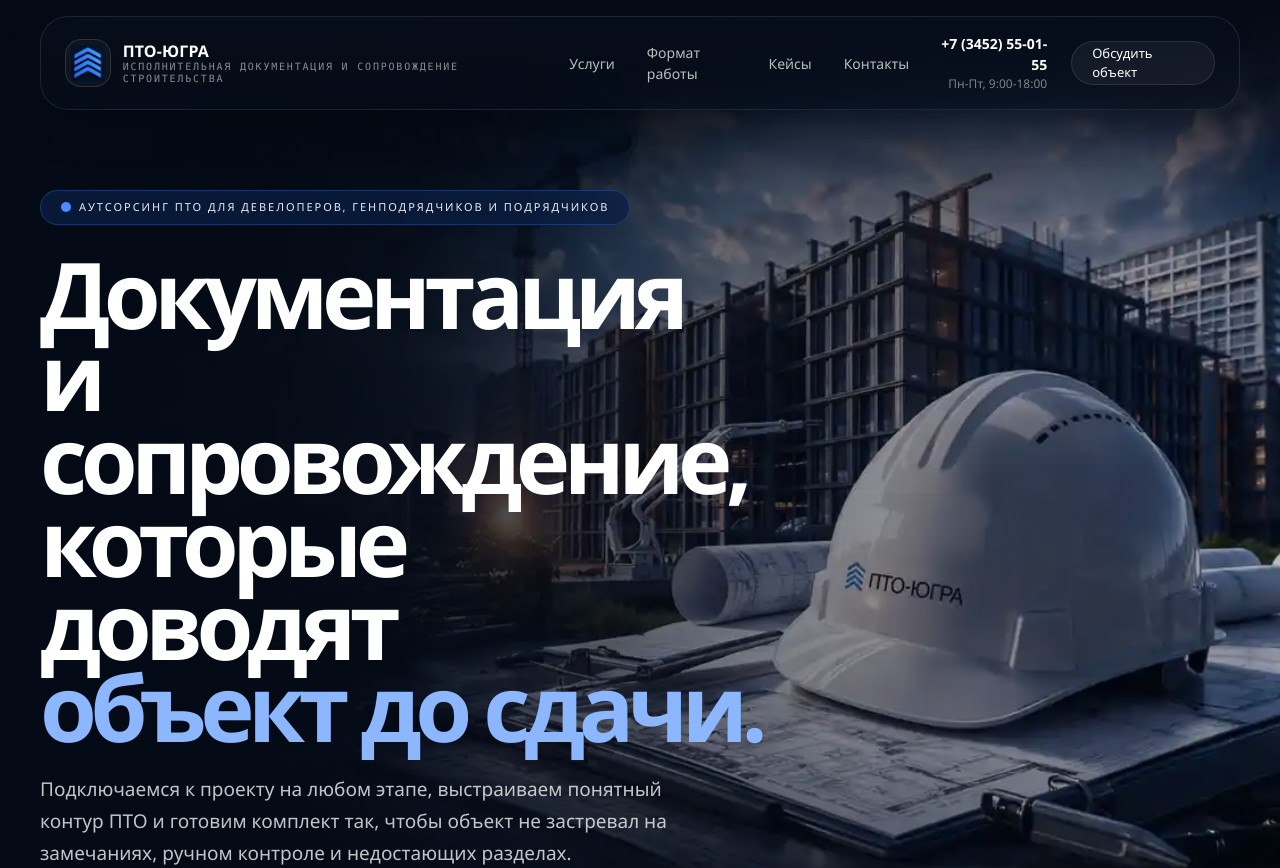
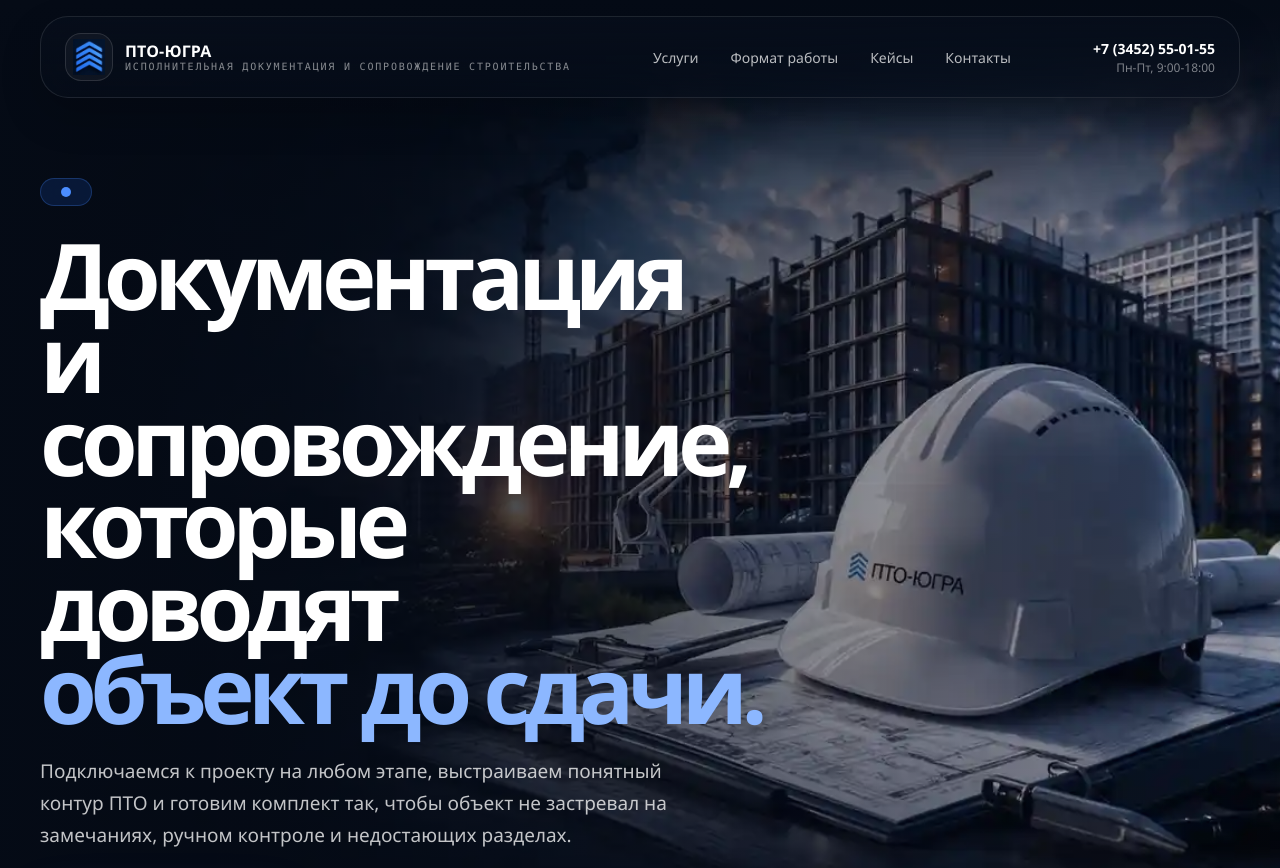
Before and after one commit to lolban72/pto, a Next.js app: page / in a window 1280 px wide. Shown: the top 868 px of the page. Built offline with nearby package versions, Linux system fonts and the light colour scheme.

Commit message:
13213213

```diff
--- a/src/components/Hero.tsx
+++ b/src/components/Hero.tsx
@@ -98,13 +98,6 @@
                     {contactDetails.hours}
                   </div>
                 </div>
-
-                <a
-                  href="#contacts"
-                  className="inline-flex h-11 items-center justify-center rounded-full border border-white/10 bg-white/[0.05] px-5 text-[13px] font-medium text-white transition hover:bg-white/[0.09]"
-                >
-                  Обсудить объект
-                </a>
               </div>
 
               <button
@@ -124,7 +117,6 @@
               <div className="max-w-[860px]">
                 <div className="inline-flex max-w-full items-center gap-2 rounded-full border border-[#4b8dff]/26 bg-[#0b1f46]/72 px-4 py-2 text-[11px] font-medium uppercase tracking-[0.18em] text-white/92 backdrop-blur-md md:px-5">
                   <span className="h-2.5 w-2.5 rounded-full bg-[#4b8dff]" />
-                  <span className="truncate">{heroContent.badge}</span>
                 </div>
 
                 <h1 className="mt-7 text-[46px] font-semibold leading-[0.9] tracking-[-0.07em] text-white sm:text-[62px] lg:text-[92px]">
--- a/src/lib/site-content.ts
+++ b/src/lib/site-content.ts
@@ -24,7 +24,6 @@
 ] as const;
 
 export const heroContent = {
-  badge: "Аутсорсинг ПТО для девелоперов, генподрядчиков и подрядчиков",
   titleLines: [
     "Документация",
     "и сопровождение,",
```
